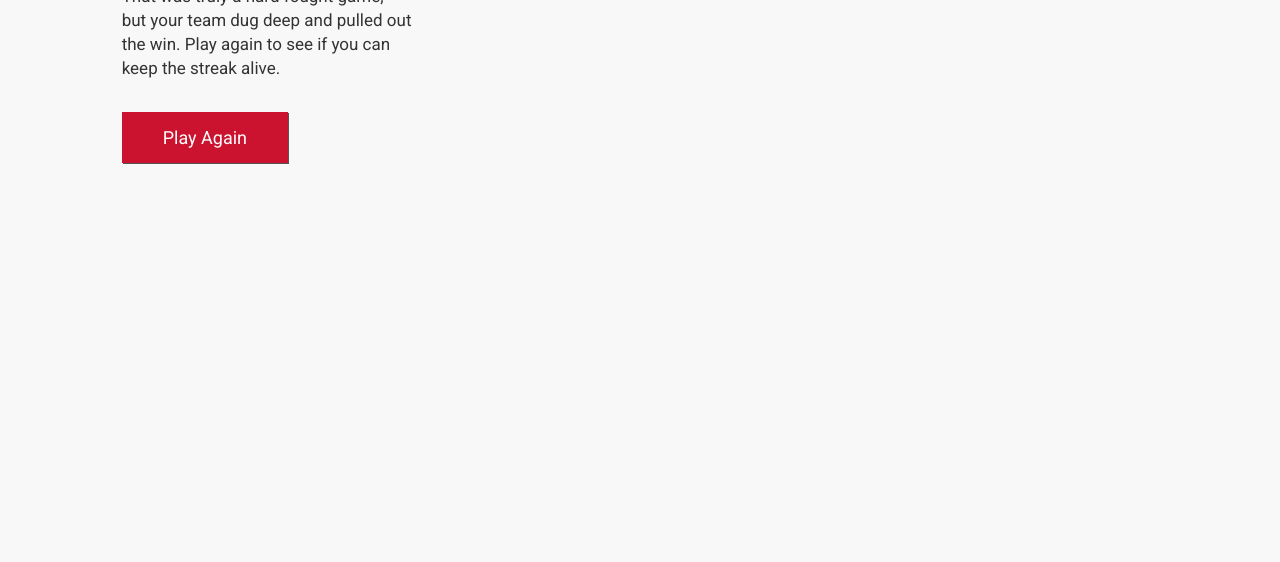
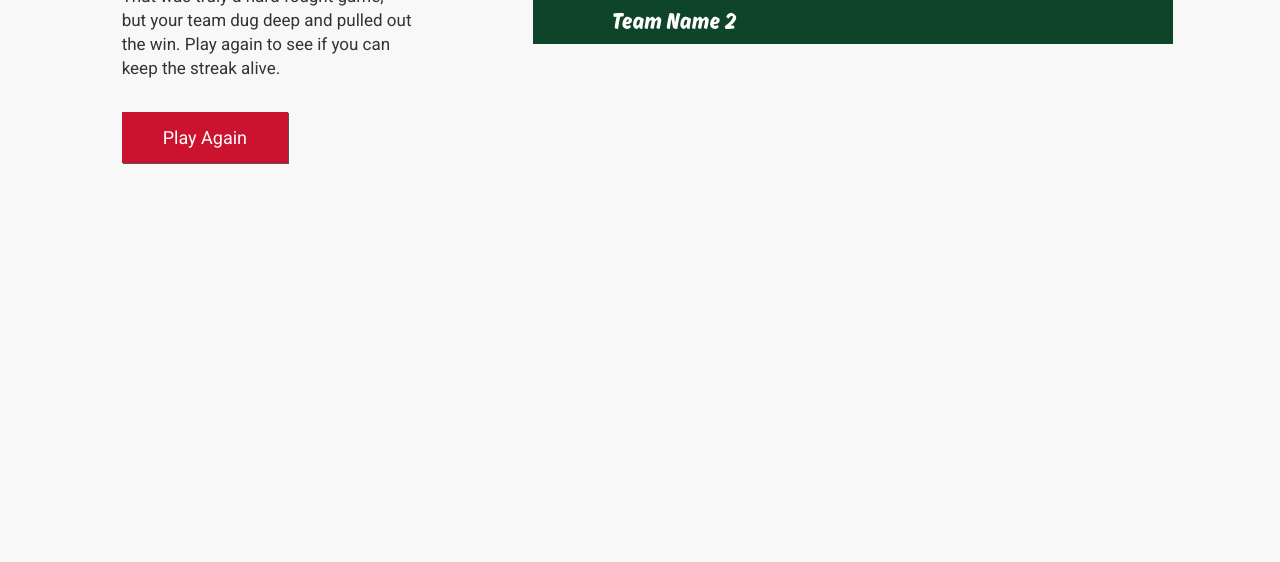
Before and after one commit to ezdel/PlayBall, a website: page views/scoreboard.html in a window 1280 px wide. Shown: the part 238-800 px from the top of the page. Drawn offline with nearby package versions, Linux system fonts and the light colour scheme; files whose address does not match are found by name.

Commit message:
style changes

```diff
--- a/assets/css/style.css
+++ b/assets/css/style.css
@@ -339,6 +339,7 @@ button:focus {
 .teamScoreboard {
 	color: #FFF;
 	font-size: 24px;
+	text-align: right;
 }
 
 .scores {
--- a/views/scoreboard.html
+++ b/views/scoreboard.html
@@ -75,6 +75,9 @@
 						<h1 class="teamScoreboard">
 						Team Name 1
 						</h1>
+						<h1 class="teamScoreboard">
+						Team Name 2
+						</h1>
 					</div>
 					<div class="col-xs-8 col-sm-8 col-md-8 col-md-8">
 						<h2 class="scores">0</h2>
```
